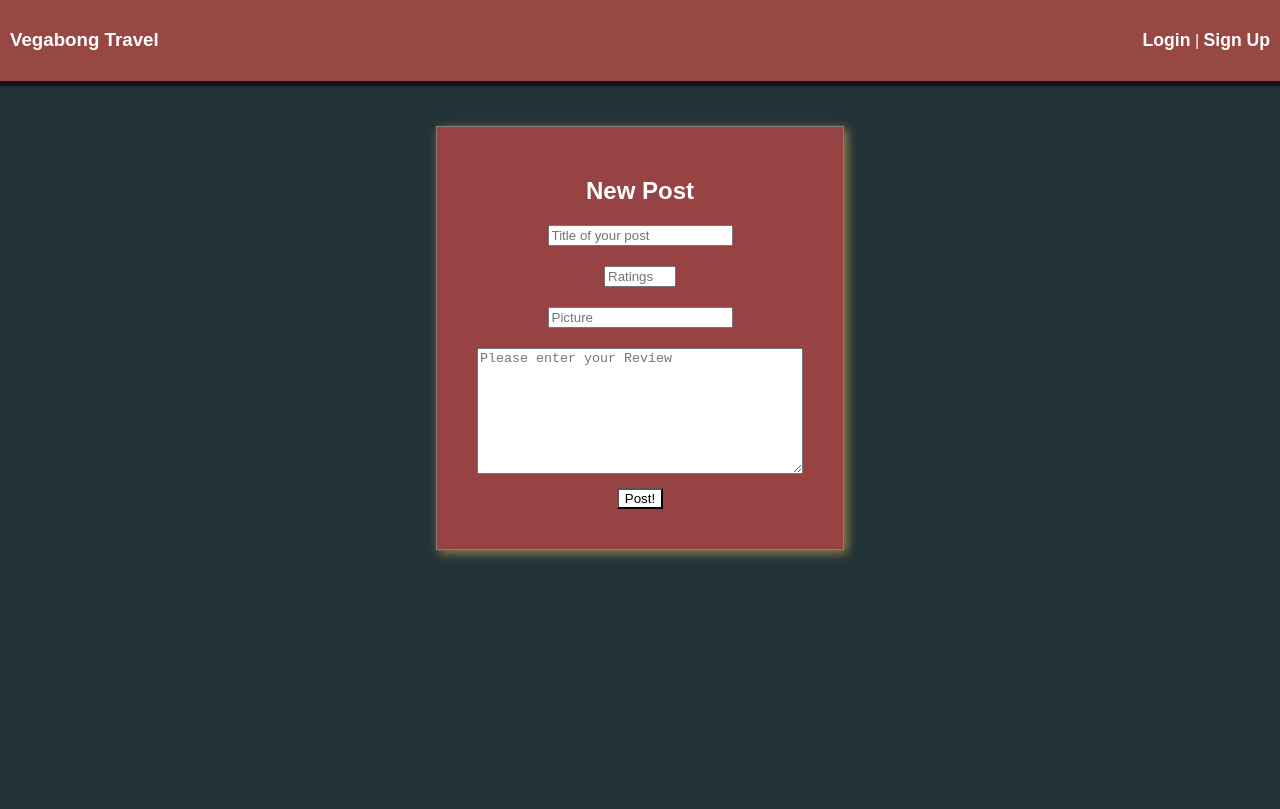
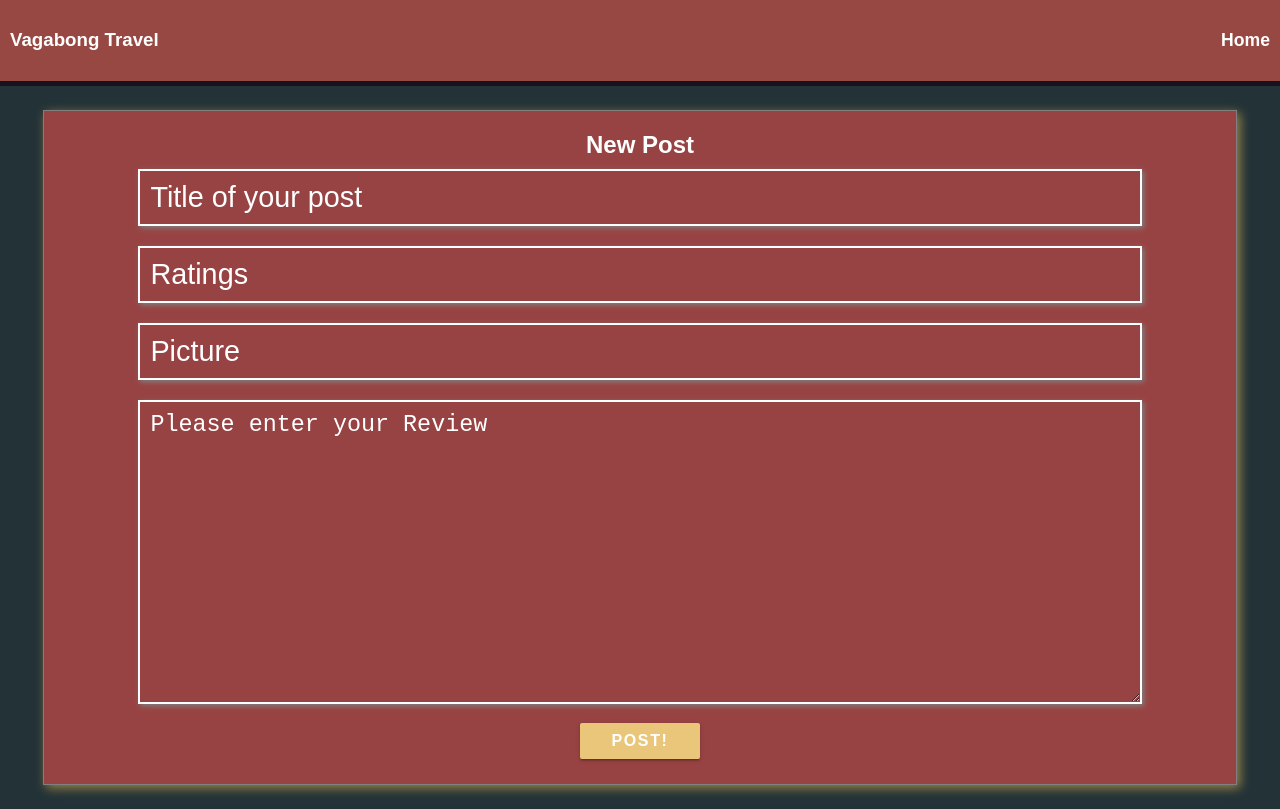
Before and after one commit to tch180/vagabond-project-, a React (Create React App) app in the folder client/: page /city/1/NewPost in a window 1280 px wide. Built offline with nearby package versions, Linux system fonts and the light colour scheme.

Commit message:
updated nav bar new post form and some home page stuff

```diff
--- a/client/src/components/BoilerPlate/NavBar.js
+++ b/client/src/components/BoilerPlate/NavBar.js
@@ -25,10 +25,10 @@ class NavBar extends Component {
         return (
             <BodyWrapper>
                 <div>
-                    <h3>Vegabong Travel</h3>
+                    <h3>Vagabong Travel</h3>
                 </div>
                 <LinkMenu>
-                <Link to="#">Login</Link> | <Link to="#">Sign Up</Link>
+                <Link to="/">Home</Link>
                 </LinkMenu>
 
             </BodyWrapper>
--- a/client/src/components/Home/Home.js
+++ b/client/src/components/Home/Home.js
@@ -14,8 +14,15 @@ const CityContainer = styled.div `
         height: 250px;
         background: grey;
     }
+    a {
+        text-decoration: none;
+    }
     h3 {
         text-align: center;
+        color: white;
+        text-decoration: none;
+        font-size: 1.5rem;
+        margin: 3px;
     }
     @media only screen and (max-width: 420px) {
         margin: 10px 10px;
--- a/client/src/components/Post/NewPost.js
+++ b/client/src/components/Post/NewPost.js
@@ -1,112 +1,169 @@
-import React, { Component } from 'react';
+import React, {Component} from 'react';
 import styled from 'styled-components'
 import axios from 'axios'
-import { Redirect } from 'react-router-dom'
+import {Redirect} from 'react-router-dom'
 
-
-const PostContainer = styled.div`
+const PostContainer = styled.div `
 display: flex;
 text-align:center;
 justify-content: center;
 background-color: #233237;
 color: white;
-height: 90vh;
-
-
 `
 
 const NewPostContainer = styled.div `
 background: #984343;
 border: 1px solid grey;
-margin: 40px 120px;
-padding: 40px;
+padding: 20px;
 box-shadow: 3px 3px 10px #99864A;
 display: flex;
 justify-content: center;
 align-items: center;
 flex-direction: column;
+margin: 3vh;
+width: 90%;
 
 h2 {
     margin: 0px;
 }
 
-button {
-    color: black;
-    background:white;
+forM {
+    width: 100%;
 }
 
-div {
-    padding: 10px 0px;
-    /* margin: 10px; */
+button {
+    background: #EAC67A;
+    color: white;
+    font-weight: bolder;
+    text-decoration: none;
+    text-align: cneter;
+    letter-spacing: .1em;
+    font-size: 1rem;
+    border: none;
+    margin: 5px;
+    border-radius: 2px;
+    height: 36px;
+    line-height: 36px;
+    padding: 0 2rem;
+    text-transform: uppercase;
+    box-shadow: 0 2px 2px 0 rgba(0, 0, 0, .14),
+    0 1px 5px 0 rgba(0, 0, 0, .12),
+    0 3px 1px -2px rgba(0, 0, 0, .12);
+    &:hover {
+        background: rgb(198, 165, 103);
+    }
+}
+
+    input {
+        margin: 10px 0px;
+        font-size: 1.8em;
+        background: #984343;
+        box-shadow: 2px 2px 5px grey;
+        color: white;
+        border: 2px solid white;
+        width: 85%;
+        padding: 10px;
+        &::placeholder {
+        color: white;
+        }
+        @media only screen and (max-width: 420px) {
+            width: 95%;
+            font-size: .9em;
+         }
+    }
 
     textarea {
-    width: 25vw;
-    height: 15vh;
+        margin: 10px 0px;
+        font-size: 1.8em;
+        background: #984343;
+        box-shadow: 2px 2px 5px grey;
+        color: white;
+        border: 2px solid white;
+        width: 85%;
+        height: 35vh;
+        padding: 10px;
+        &::placeholder {
+        color: white;
+        }
+        @media only screen and (max-width: 420px) {
+            width: 95%;
+            font-size: .9em;
+         }
+    }
 
 `
-
-
-
-
-
 
 class NewPost extends Component {
     state = {
         post: {
             title: '',
-            body: ''
+            body: '',
+            image: ''
         },
-        redirectToPost: false,
+        redirectToPost: false
     }
 
     handleChange = (event) => {
-            const updatePost = { ...this.state.post }
+        const updatePost = {
+            ...this.state.post
+        }
         updatePost[event.target.name] = event.target.value
-            this.setState({ post: updatePost })
+        this.setState({post: updatePost})
     }
-        handleSubmit = async (event) => {
+    handleSubmit = async(event) => {
         event.preventDefault()
         const cityId = this.props.match.params.cityId
-            const res = await axios.post(`/api/cities/${cityId}/posts`, {
-                post: this.state.post
-            })
+        const res = await axios.post(`/api/cities/${cityId}/posts`, {post: this.state.post})
         this.setState({redirectToPost: true})
 
     }
     render() {
-            if (this.state.redirectToPost) {return <Redirect to={`/city/${this.props.match.params.cityId}`} />}
+        if (this.state.redirectToPost) {
+            return <Redirect to={`/city/${this.props.match.params.cityId}`}/>
+        }
         return (
 
             <PostContainer>
 
 
+                    <NewPostContainer>
+                    <form onSubmit={this.handleSubmit}>
+                            <h2>New Post</h2>
+                        <input
+                            placeholder='Title of your post'
+                            onChange={this.handleChange}
+                            name="title"
+                            type="text"
+                            value={this.state.post.title}/>
+                            <input
+                                placeholder='Ratings'
+                                className="rating"
+                                onChange={this.handleChange}
+                                name="rating"
+                                type="number"
+                                max='10'
+                                min='1'
+                                value={this.state.post.rating}/>
 
+                            <input
+                                placeholder='Picture'
+                                onChange={this.handleChange}
+                                name="image"
+                                type="text"
+                                value={this.state.post.image}/>
 
-                <form onSubmit={this.handleSubmit}>
-                <NewPostContainer>
-                <div><h2>New Post</h2></div>
-                    <div><input placeholder='Title of your post' onChange={this.handleChange} name="title"
-                type="text" value={this.state.post.title} /></div>
+                            <textarea
+                                value={this.state.post.body}
+                                htmlFor="body"
+                                placeholder="Please enter your Review"
+                                name="body"
+                                onChange={this.handleChange}/>
+                        <div>
+                        <button>Post!</button>
+                        </div>
+                        </form>
+                    </NewPostContainer>
 
-         <div>   <input placeholder='Ratings' className="rating"
-                            onChange={this.handleChange} name="rating"
-                            type="number" max='10' min='1' value={this.state.post.rating}/> </div>
-
-
-          <div>  <input placeholder='Picture'
-                            onChange={this.handleChange} name="image"
-                            type="text" value={this.state.post.image}/></div>
-
-
-              <div>
-             <textarea  value={this.state.post.body} htmlFor="body"
-                           placeholder="Please enter your Review" name="body" onChange={this.handleChange}/></div>
-
-
-
-                    <button>Post!</button>
-                    </NewPostContainer>
-                </form>
 
             </PostContainer>
         );
```
Lines whose indentation alone changed are shown as unchanged.
